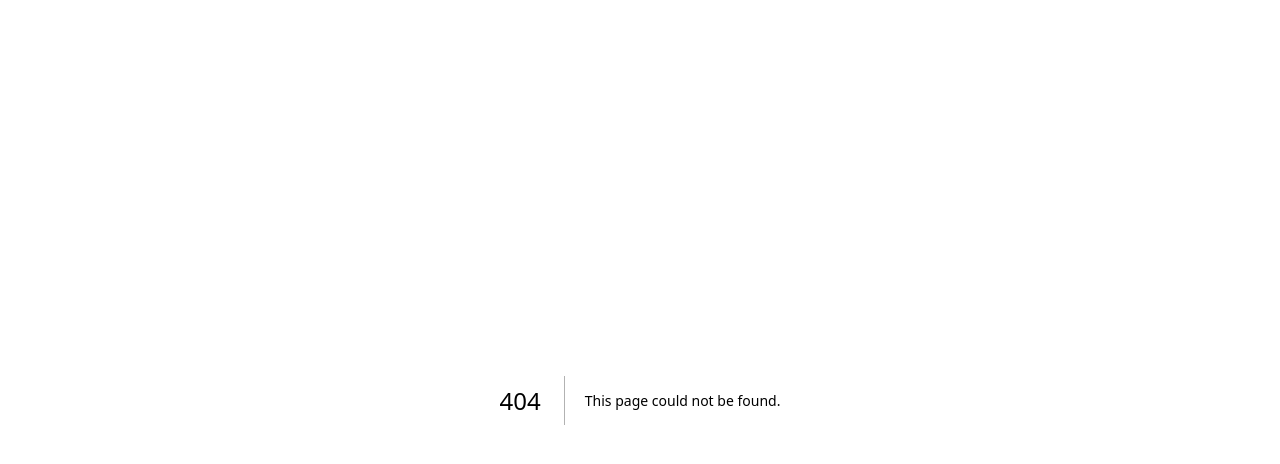
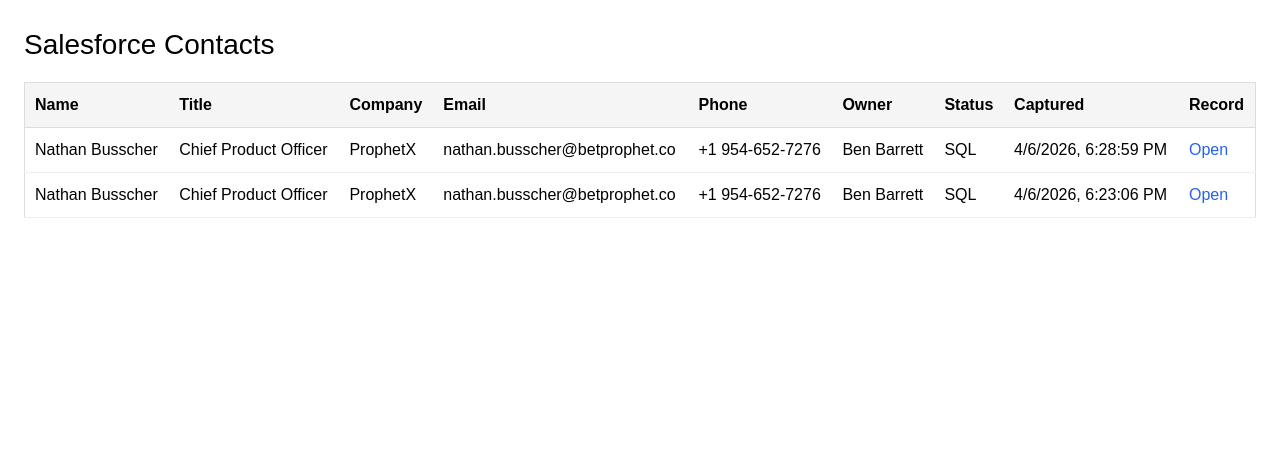
Before and after one commit to jonathanqaw/BDR-MQL-Dashboard, a Next.js app: page /contacts in a window 1280 px wide. Before the commit this address had no page. Shown: the top 464 px of the page. Built offline with nearby package versions, Linux system fonts and the light colour scheme.

Commit message:
Add Blob ingestion + contacts page

```diff
--- /dev/null
+++ b/app/api/enrich-contact/route.ts
@@ -0,0 +1,23 @@
+import { NextResponse } from 'next/server'
+import fs from 'fs'
+import path from 'path'
+
+export async function POST(req: Request) {
+  const body = await req.json()
+
+  const filePath = path.join(process.cwd(), 'contact-log.json')
+
+  let existing = []
+  try {
+    existing = JSON.parse(fs.readFileSync(filePath, 'utf8'))
+  } catch {}
+
+  existing.unshift({
+    ...body,
+    capturedAt: new Date().toISOString(),
+  })
+
+  fs.writeFileSync(filePath, JSON.stringify(existing, null, 2))
+
+  return NextResponse.json({ success: true })
+}
--- /dev/null
+++ b/app/contacts/page.tsx
@@ -0,0 +1,100 @@
+import fs from 'fs'
+import path from 'path'
+
+type Contact = {
+  name: string
+  title: string
+  company: string
+  email: string
+  phone: string
+  owner: string
+  status: string
+  url: string
+  capturedAt: string
+}
+
+function getContacts(): Contact[] {
+  const filePath = path.join(process.cwd(), 'contact-log.json')
+
+  try {
+    const file = fs.readFileSync(filePath, 'utf8')
+    return JSON.parse(file)
+  } catch {
+    return []
+  }
+}
+
+export default function ContactsPage() {
+  const contacts = getContacts()
+
+  return (
+    <main style={{ padding: '24px', fontFamily: 'Arial, sans-serif' }}>
+      <h1 style={{ fontSize: '28px', marginBottom: '16px' }}>Salesforce Contacts</h1>
+
+      {contacts.length === 0 ? (
+        <p>No contacts captured yet.</p>
+      ) : (
+        <div style={{ overflowX: 'auto' }}>
+          <table
+            style={{
+              width: '100%',
+              borderCollapse: 'collapse',
+              border: '1px solid #ddd',
+            }}
+          >
+            <thead>
+              <tr style={{ backgroundColor: '#f5f5f5' }}>
+                <th style={cellHeader}>Name</th>
+                <th style={cellHeader}>Title</th>
+                <th style={cellHeader}>Company</th>
+                <th style={cellHeader}>Email</th>
+                <th style={cellHeader}>Phone</th>
+                <th style={cellHeader}>Owner</th>
+                <th style={cellHeader}>Status</th>
+                <th style={cellHeader}>Captured</th>
+                <th style={cellHeader}>Record</th>
+              </tr>
+            </thead>
+            <tbody>
+              {contacts.map((contact, index) => (
+                <tr key={index}>
+                  <td style={cell}>{contact.name}</td>
+                  <td style={cell}>{contact.title}</td>
+                  <td style={cell}>{contact.company}</td>
+                  <td style={cell}>{contact.email}</td>
+                  <td style={cell}>{contact.phone}</td>
+                  <td style={cell}>{contact.owner}</td>
+                  <td style={cell}>{contact.status}</td>
+                  <td style={cell}>
+                    {new Date(contact.capturedAt).toLocaleString()}
+                  </td>
+                  <td style={cell}>
+                    <a
+                      href={contact.url}
+                      target="_blank"
+                      rel="noreferrer"
+                      style={{ color: '#2563eb' }}
+                    >
+                      Open
+                    </a>
+                  </td>
+                </tr>
+              ))}
+            </tbody>
+          </table>
+        </div>
+      )}
+    </main>
+  )
+}
+
+const cellHeader = {
+  textAlign: 'left' as const,
+  padding: '10px',
+  borderBottom: '1px solid #ddd',
+}
+
+const cell = {
+  padding: '10px',
+  borderBottom: '1px solid #eee',
+}
--- /dev/null
+++ b/contact-log.json
@@ -0,0 +1,24 @@
+[
+  {
+    "name": "Nathan Busscher",
+    "title": "Chief Product Officer",
+    "company": "ProphetX",
+    "email": "nathan.busscher@betprophet.co",
+    "phone": "+1 954-652-7276",
+    "owner": "Ben Barrett",
+    "status": "SQL",
+    "url": "https://qawolf1.lightning.force.com/lightning/r/Contact/003PA00000W27e9YAB/view",
+    "capturedAt": "2026-04-06T18:28:59.908Z"
+  },
+  {
+    "name": "Nathan Busscher",
+    "title": "Chief Product Officer",
+    "company": "ProphetX",
+    "email": "nathan.busscher@betprophet.co",
+    "phone": "+1 954-652-7276",
+    "owner": "Ben Barrett",
+    "status": "SQL",
+    "url": "https://qawolf1.lightning.force.com/lightning/r/Contact/003PA00000W27e9YAB/view",
+    "capturedAt": "2026-04-06T18:23:06.783Z"
+  }
+]
```
Also changed, not shown: 1 other file (tests, documents, lock files or other folders).
